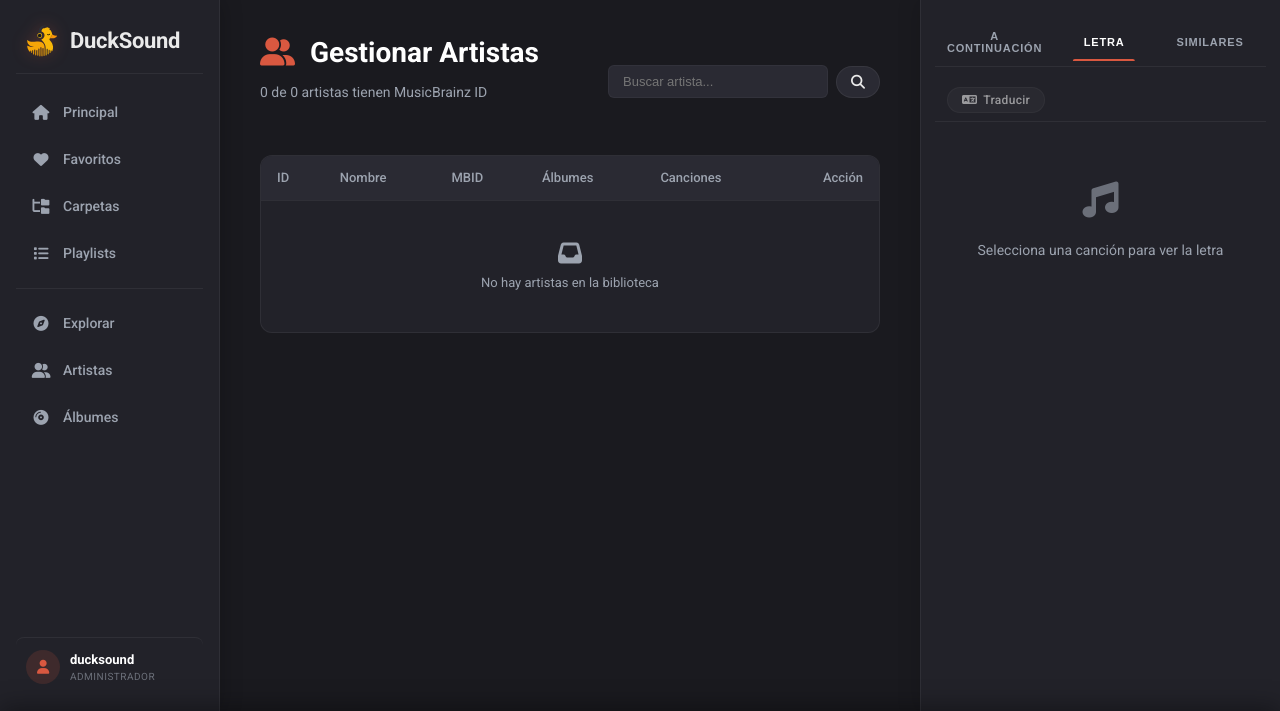
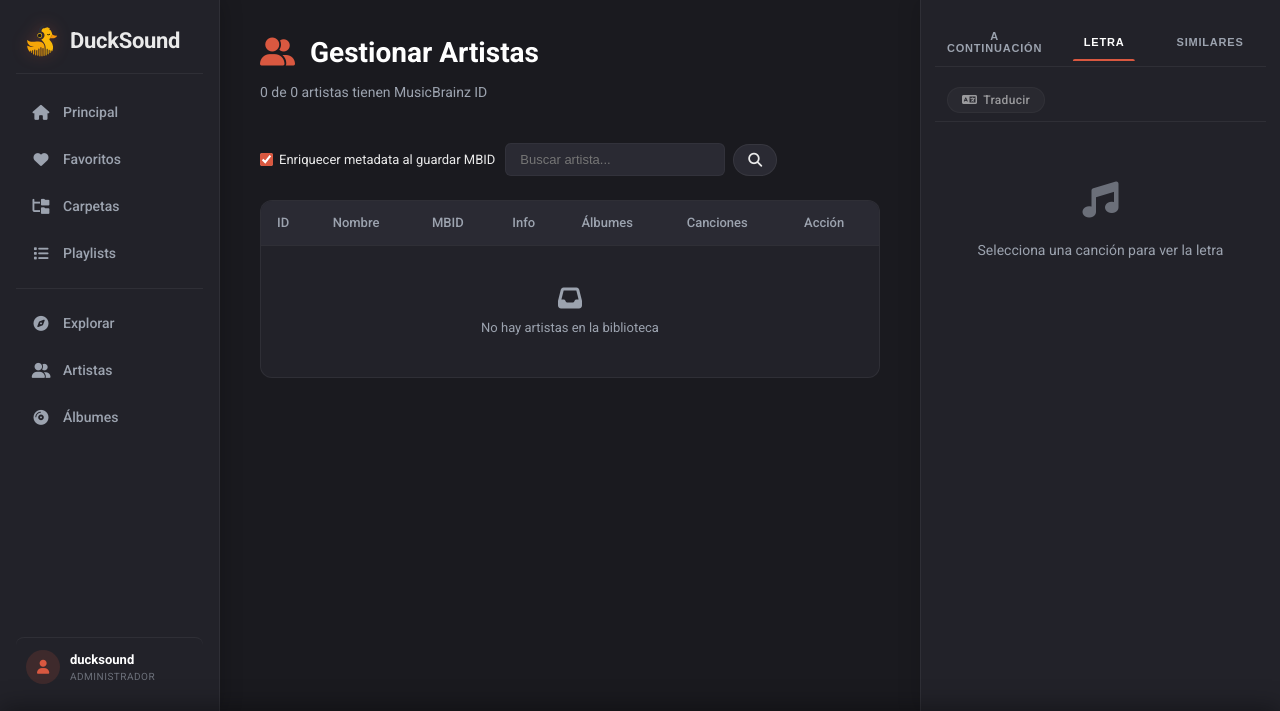
Before and after one commit to GMS-EC/ducksound, a Flask app: page /admin/artistas in a window 1280 px wide. Shown: the top 711 px of the page. Run offline with Flask 3, Linux system fonts and the light colour scheme; the visitor is signed in with stand-in values (Sample User, id 1); data comes from the database, SQL or seed files in the repository; data that the repository does not hold is empty; some libraries are stand-ins or nearby versions.

Commit message:
feat: agregar opción para enriquecer metadata al actualizar MBID de artistas

```diff
--- a/metadata_fetcher.py
+++ b/metadata_fetcher.py
@@ -191,7 +191,7 @@ def buscar_biografia_deezer(nombre_artista, mbid=None):
 
 def enrich_artist(artista_obj, commit=True):
     """
-    Enriquece un objeto Artista con foto y biografía desde APIs públicas.
+    Enriquece un objeto Artista con foto y biografía desde MusicBrainz.
     - artista_obj: instancia de Artista (debe tener .nombre)
     - commit: si True, hace db.session.commit() al final
     Retorna True si se actualizó algo, False si no.
@@ -201,8 +201,8 @@ def enrich_artist(artista_obj, commit=True):
 
     actualizado = False
 
-    # 1. Foto desde Deezer (con MBID si está disponible para búsqueda precisa)
-    if not artista_obj.foto_url:
+    # Foto: solo desde Deezer usando MBID (búsqueda precisa), sin fallback por nombre
+    if not artista_obj.foto_url and artista_obj.musicbrainz_id:
         deezer_data = buscar_artista_deezer(artista_obj.nombre, mbid=artista_obj.musicbrainz_id)
         if deezer_data and deezer_data.get('picture'):
             artista_obj.foto_url = deezer_data['picture']
@@ -210,17 +210,12 @@ def enrich_artist(artista_obj, commit=True):
             actualizado = True
         time.sleep(RATE_LIMIT_DELAY)
 
-    # 2. Biografía desde fuentes públicas (MB prioritario)
-    bio_exists = artista_obj.biografia
-    # Si la bio contiene "en Deezer", la consideramos "vacía" para intentar mejorarla con MusicBrainz
-    if bio_exists and 'en Deezer' in bio_exists:
-        bio_exists = None
-
-    if not bio_exists:
-        bio = buscar_biografia(artista_obj.nombre, mbid=artista_obj.musicbrainz_id)
+    # Biografía: solo desde MusicBrainz (no Deezer fallback)
+    if artista_obj.musicbrainz_id and not artista_obj.biografia:
+        bio = get_artista_bio(artista_obj.musicbrainz_id)
         if bio:
             artista_obj.biografia = bio
-            logging.info(f"✅ Biografía obtenida para {artista_obj.nombre}")
+            logging.info(f"✅ Biografía obtenida de MusicBrainz para {artista_obj.nombre}")
             actualizado = True
 
     if actualizado:
--- a/routes.py
+++ b/routes.py
@@ -465,17 +465,37 @@ def admin_update_artist_mbid(artist_id):
     data = request.get_json()
     mbid = (data.get('mbid') or '').strip()
     nombre = (data.get('nombre') or '').strip()
+    enrich = data.get('enrich', False)
     if mbid and len(mbid) != 36:
         return jsonify({'error': 'MBID debe tener 36 caracteres (formato UUID)'}), 400
     if mbid:
         existing = Artista.query.filter(Artista.musicbrainz_id == mbid, Artista.id != artist_id).first()
         if existing:
             return jsonify({'error': f'El MBID ya pertenece a {existing.nombre}'}), 400
+    old_mbid = artista.musicbrainz_id
     artista.musicbrainz_id = mbid or None
     if nombre:
         artista.nombre = nombre
     db.session.commit()
-    return jsonify({'success': True, 'message': f'Artista "{artista.nombre}" actualizado'})
+
+    updated_metadata = {}
+    if enrich and mbid and mbid != old_mbid:
+        try:
+            from metadata_fetcher import enrich_artist
+            enriquecido = enrich_artist(artista, commit=True)
+            if enriquecido:
+                updated_metadata = {
+                    'foto_url': artista.foto_url,
+                    'biografia': artista.biografia
+                }
+        except Exception as e:
+            current_app.logger.exception('Error enriching artist metadata')
+
+    return jsonify({
+        'success': True,
+        'message': f'Artista "{artista.nombre}" actualizado',
+        'metadata': updated_metadata
+    })
 
 
 @admin_bp.route('/admin/artistas/<int:artist_id>/lookup-mbid', methods=['POST'])
--- a/templates/admin_artistas.html
+++ b/templates/admin_artistas.html
@@ -10,6 +10,10 @@
             <p class="admin-subtitle">{{ con_mbid }} de {{ total }} artistas tienen MusicBrainz ID</p>
         </div>
         <div style="display:flex;gap:10px;align-items:center">
+            <label style="display:flex;align-items:center;gap:6px;font-size:13px;color:var(--text);cursor:pointer">
+                <input type="checkbox" id="auto-enrich" checked style="accent-color:var(--accent)">
+                <span>Enriquecer metadata al guardar MBID</span>
+            </label>
             <form method="GET" style="display:flex;gap:8px;align-items:center">
                 <input type="text" name="q" placeholder="Buscar artista..." value="{{ query }}"
                     style="background:var(--surface-2);border:1px solid var(--border-light);color:var(--text);padding:8px 14px;border-radius:var(--radius-sm);font-size:13px;width:220px;outline:none">
@@ -26,9 +30,10 @@
                     <th style="padding:12px 16px;text-align:left;color:var(--muted);font-weight:500">ID</th>
                     <th style="padding:12px 16px;text-align:left;color:var(--muted);font-weight:500">Nombre</th>
                     <th style="padding:12px 16px;text-align:left;color:var(--muted);font-weight:500">MBID</th>
+                    <th style="padding:12px 16px;text-align:left;color:var(--muted);font-weight:500">Info</th>
                     <th style="padding:12px 16px;text-align:left;color:var(--muted);font-weight:500">Álbumes</th>
                     <th style="padding:12px 16px;text-align:left;color:var(--muted);font-weight:500">Canciones</th>
-                    <th style="padding:12px 16px;text-align:right;color:var(--muted);font-weight:500">Acción</th>
+                    <th style="padding:12px 16px;text-align:left;color:var(--muted);font-weight:500">Acción</th>
                 </tr>
             </thead>
             <tbody>
@@ -48,6 +53,13 @@
                         <input class="artist-mbid-input" type="text" value="{{ a.musicbrainz_id or '' }}" placeholder="UUID..."
                             style="display:none;background:var(--surface-2);border:1px solid var(--border-light);color:var(--text);padding:4px 8px;border-radius:4px;font-size:12px;width:200px;font-family:monospace">
                     </td>
+                    <td style="padding:10px 16px">
+                        {% if a.foto_url %}<img src="{{ a.foto_url }}" style="width:32px;height:32px;border-radius:50%;object-fit:cover;vertical-align:middle;margin-right:4px">{% endif %}
+                        <span class="artist-info" style="font-size:11px;color:var(--muted)">
+                            {% if a.biografia %}<i class="fa-solid fa-align-left" title="Tiene biografía"></i>{% endif %}
+                            {% if a.foto_url %}<i class="fa-solid fa-image" title="Tiene foto"></i>{% endif %}
+                        </span>
+                    </td>
                     <td style="padding:10px 16px;color:var(--muted)">{{ a.albums|length }}</td>
                     <td style="padding:10px 16px;color:var(--muted)">{{ a.canciones|length }}</td>
                     <td style="padding:10px 16px;text-align:right;white-space:nowrap">
@@ -62,7 +74,7 @@
                 </tr>
                 {% else %}
                 <tr>
-                    <td colspan="6" style="padding:40px;text-align:center;color:var(--muted)">
+                    <td colspan="7" style="padding:40px;text-align:center;color:var(--muted)">
                         <i class="fa-solid fa-inbox" style="font-size:24px;display:block;margin-bottom:8px"></i>
                         {% if query %}No se encontraron artistas para "{{ query }}"{% else %}No hay artistas en la biblioteca{% endif %}
                     </td>
@@ -117,11 +129,12 @@ document.querySelectorAll('.btn-save-artist').forEach(btn => {
         const nombre = row.querySelector('.artist-name-input').value.trim();
         const mbid = row.querySelector('.artist-mbid-input').value.trim();
         const spinner = row.querySelector('.save-spinner');
+        const autoEnrich = document.getElementById('auto-enrich')?.checked || false;
         spinner.style.display = 'inline-block';
         fetch('/admin/artistas/' + id + '/update-mbid', {
             method: 'POST',
             headers: {'Content-Type': 'application/json'},
-            body: JSON.stringify({mbid: mbid, nombre: nombre})
+            body: JSON.stringify({mbid: mbid, nombre: nombre, enrich: autoEnrich})
         })
         .then(r => r.json())
         .then(d => {
@@ -130,6 +143,22 @@ document.querySelectorAll('.btn-save-artist').forEach(btn => {
                 row.querySelector('.artist-name-display').textContent = nombre;
                 row.querySelector('.artist-mbid-display').textContent = mbid || '—';
                 row.querySelector('.artist-mbid-display').style.color = mbid ? 'var(--accent)' : 'var(--muted)';
+
+                if (d.metadata && (d.metadata.foto_url || d.metadata.biografia)) {
+                    const infoCell = row.querySelector('td:nth-child(6)');
+                    let infoHtml = '';
+                    if (d.metadata.foto_url) {
+                        infoHtml += '<img src="' + d.metadata.foto_url + '" style="width:32px;height:32px;border-radius:50%;object-fit:cover;vertical-align:middle;margin-right:4px">';
+                    }
+                    if (d.metadata.biografia) {
+                        infoHtml += '<i class="fa-solid fa-align-left" title="Tiene biografía"></i>';
+                    }
+                    if (d.metadata.foto_url) {
+                        infoHtml += '<i class="fa-solid fa-image" title="Tiene foto"></i>';
+                    }
+                    infoCell.innerHTML = infoHtml;
+                }
+
                 row.querySelector('.btn-cancel-artist').click();
             } else {
                 alert('Error: ' + (d.error || d.message));
```
